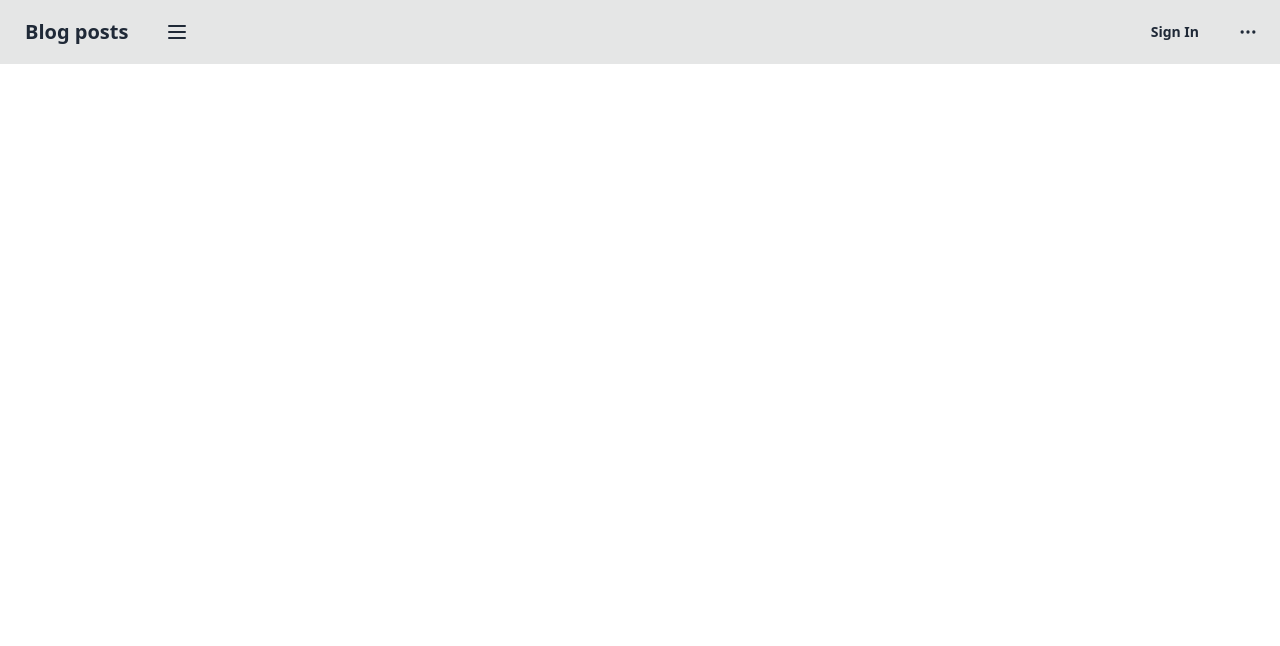
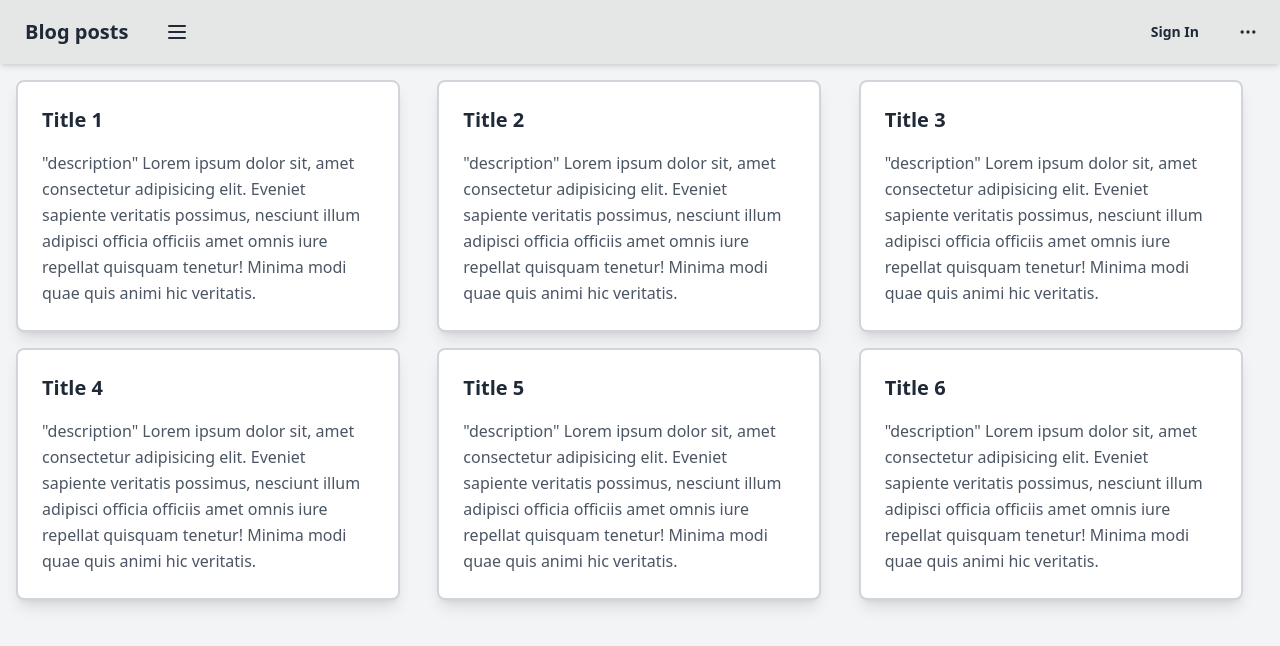
Before and after one commit to jazzUser/blog_posts, a React (Vite) app: page / in a window 1280 px wide. Shown: the top 646 px of the page. Built offline with nearby package versions, Linux system fonts and the light colour scheme; no server answers.

Commit message:
display blogs as grid containers

```diff
--- /dev/null
+++ b/src/components/DisplayContent.tsx
@@ -0,0 +1,73 @@
+const DisplayContent = () => {
+    return (
+        <div className="grid grid-cols-1 gap-4 sm:grid-cols-1 md:grid-cols-3 lg:grid-cols-3 p-4">
+        {/* Item 1 */}
+        <div className="bg-white border-2 border-gray-300 rounded-lg p-6 shadow-lg max-w-sm w-full">
+          <h3 className="text-xl font-bold text-gray-800 mb-4">Title 1</h3>
+          <p className="text-gray-600 text-base leading-relaxed">
+            "description" Lorem ipsum dolor sit, amet consectetur adipisicing elit.
+            Eveniet sapiente veritatis possimus, nesciunt illum adipisci officia
+            officiis amet omnis iure repellat quisquam tenetur! Minima modi quae
+            quis animi hic veritatis.
+          </p>
+        </div>
+
+        {/* Item 2 */}
+        <div className="bg-white border-2 border-gray-300 rounded-lg p-6 shadow-lg max-w-sm w-full">
+          <h3 className="text-xl font-bold text-gray-800 mb-4">Title 2</h3>
+          <p className="text-gray-600 text-base leading-relaxed">
+            "description" Lorem ipsum dolor sit, amet consectetur adipisicing elit.
+            Eveniet sapiente veritatis possimus, nesciunt illum adipisci officia
+            officiis amet omnis iure repellat quisquam tenetur! Minima modi quae
+            quis animi hic veritatis.
+          </p>
+        </div>
+
+        {/* Item 3 */}
+        <div className="bg-white border-2 border-gray-300 rounded-lg p-6 shadow-lg max-w-sm w-full">
+          <h3 className="text-xl font-bold text-gray-800 mb-4">Title 3</h3>
+          <p className="text-gray-600 text-base leading-relaxed">
+            "description" Lorem ipsum dolor sit, amet consectetur adipisicing elit.
+            Eveniet sapiente veritatis possimus, nesciunt illum adipisci officia
+            officiis amet omnis iure repellat quisquam tenetur! Minima modi quae
+            quis animi hic veritatis.
+          </p>
+        </div>
+
+        {/* Item 4 */}
+        <div className="bg-white border-2 border-gray-300 rounded-lg p-6 shadow-lg max-w-sm w-full">
+          <h3 className="text-xl font-bold text-gray-800 mb-4">Title 4</h3>
+          <p className="text-gray-600 text-base leading-relaxed">
+            "description" Lorem ipsum dolor sit, amet consectetur adipisicing elit.
+            Eveniet sapiente veritatis possimus, nesciunt illum adipisci officia
+            officiis amet omnis iure repellat quisquam tenetur! Minima modi quae
+            quis animi hic veritatis.
+          </p>
+        </div>
+
+        {/* Item 5 */}
+        <div className="bg-white border-2 border-gray-300 rounded-lg p-6 shadow-lg max-w-sm w-full">
+          <h3 className="text-xl font-bold text-gray-800 mb-4">Title 5</h3>
+          <p className="text-gray-600 text-base leading-relaxed">
+            "description" Lorem ipsum dolor sit, amet consectetur adipisicing elit.
+            Eveniet sapiente veritatis possimus, nesciunt illum adipisci officia
+            officiis amet omnis iure repellat quisquam tenetur! Minima modi quae
+            quis animi hic veritatis.
+          </p>
+        </div>
+
+        {/* Item 6 */}
+        <div className="bg-white border-2 border-gray-300 rounded-lg p-6 shadow-lg max-w-sm w-full">
+          <h3 className="text-xl font-bold text-gray-800 mb-4">Title 6</h3>
+          <p className="text-gray-600 text-base leading-relaxed">
+            "description" Lorem ipsum dolor sit, amet consectetur adipisicing elit.
+            Eveniet sapiente veritatis possimus, nesciunt illum adipisci officia
+            officiis amet omnis iure repellat quisquam tenetur! Minima modi quae
+            quis animi hic veritatis.
+          </p>
+        </div>
+      </div>
+    );
+  };
+
+  export default DisplayContent;
--- a/src/components/Navbar.tsx
+++ b/src/components/Navbar.tsx
@@ -1,23 +1,34 @@
 import { useState } from "react";
 import Sidebar from "./Sidebar";
-
+import DisplayContent from "./DisplayContent";
 
 const Navbar = () => {
   const [isDropdownOpen, setIsDropdownOpen] = useState(false);
-  const [isSidebarOpen, setIsSidebarOpen] = useState(false); // State for sidebar
+  const [isSidebarOpen, setIsSidebarOpen] = useState(false);
 
   const toggleDropdown = () => {
     setIsDropdownOpen(!isDropdownOpen);
   };
 
   const toggleSidebar = () => {
-    setIsSidebarOpen(!isSidebarOpen); // Toggle sidebar visibility
+    setIsSidebarOpen(!isSidebarOpen);
   };
 
   return (
-    <div>
+    <div className="flex min-h-screen bg-gray-100">
+      {/* Sidebar */}
+      <Sidebar isOpen={isSidebarOpen} onClose={toggleSidebar} />
+
+      {/* Main Content */}
+      <div
+        className={`flex-1 transition-all duration-300 ${
+          isSidebarOpen ? "ml-[250px]" : "ml-0"
+        }`}
+      >
         {/* Navbar */}
-      <div className="navbar w-full bg-base-300 flex justify-between">
+        <div
+          className="navbar fixed top-0 left-0 w-full bg-base-300 flex justify-between h-16 z-10 shadow-md"
+        >
           <div className="flex items-center space-x-2">
             <a className="btn btn-ghost text-xl">Blog posts</a>
 
@@ -42,7 +53,10 @@ const Navbar = () => {
           <div className="flex items-center space-x-2">
             <h2 className="btn btn-ghost">Sign In</h2>
             <div className="flex-none relative">
-            <button className="btn btn-square btn-ghost" onClick={toggleDropdown}>
+              <button
+                className="btn btn-square btn-ghost"
+                onClick={toggleDropdown}
+              >
                 <svg
                   xmlns="http://www.w3.org/2000/svg"
                   fill="none"
@@ -83,8 +97,11 @@ const Navbar = () => {
           </div>
         </div>
 
-      {/* Sidebar component */}
-      <Sidebar isOpen={isSidebarOpen} onClose={toggleSidebar} />
+        {/* DisplayContent */}
+        <div className="pt-16"> {/* Account for fixed Navbar height */}
+          <DisplayContent />
+        </div>
+      </div>
     </div>
   );
 };
--- a/src/components/Sidebar.tsx
+++ b/src/components/Sidebar.tsx
@@ -1,4 +1,4 @@
-import React, { useState, useEffect } from 'react';
+import { useState, useEffect } from 'react';
 
 interface Props {
   isOpen: boolean;
@@ -112,6 +112,7 @@ const Sidebar = ({ isOpen }: Props) => {
           </div>
         </div>
       </div>
+
     </div>
   );
 };
```
Lines whose indentation alone changed are shown as unchanged.
